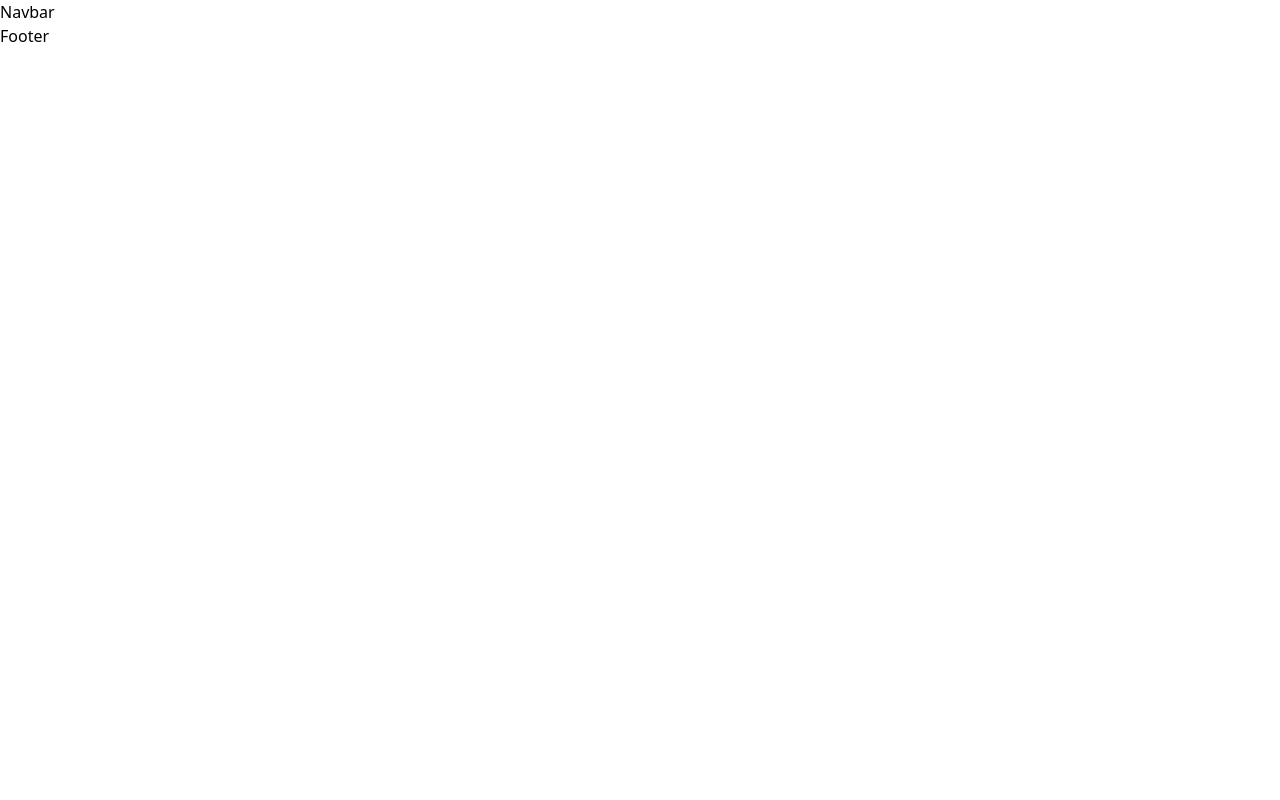
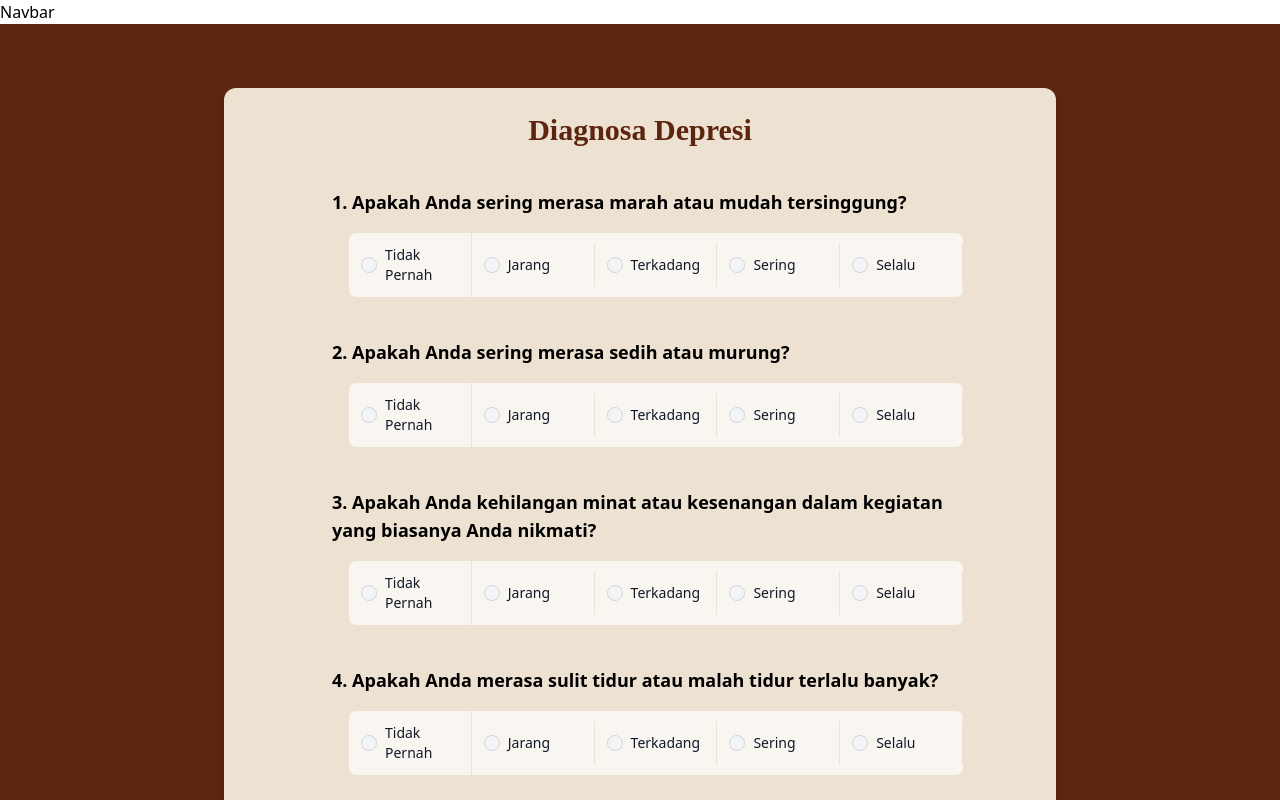
Before and after one commit to SofiaFei/Depresis, a React (Vite) app: page /Quiz in a window 1280 px wide. Before the commit this address had no page. Shown: the top 800 px of the page. Built offline with nearby package versions, Linux system fonts and the light colour scheme.

Commit message:
try: coba quiz.jsx

```diff
--- a/src/App.jsx
+++ b/src/App.jsx
@@ -7,6 +7,7 @@ import {
   Navbar,
   Home,
   Diagnosa,
+  Quiz,
   Footer
 } from "./components";
 
@@ -19,6 +20,7 @@ function App() {
       <Routes>
         <Route path='/' exact element={<Home />} />
         <Route path='/Diagnosa' element={<Diagnosa />} />
+        <Route path='/Quiz' element={<Quiz />} />
       </Routes>
       <Footer />
     </BrowserRouter>
--- /dev/null
+++ b/src/components/Diagnosa/Choice.jsx
@@ -0,0 +1,103 @@
+import React from "react";
+
+const Choice = ({ name, question, onChange }) => {
+  return (
+    <div>
+      <h3 class="mb-4 font-semibold text-dark dark:text-white">{question}</h3>
+      <ul class="items-center w-full ml-4 mx-auto text-sm font-medium text-slate-900 bg-white/70 border border-krim rounded-lg sm:flex">
+        <li class="w-full border-b border-krim hover:bg-krimtua/20 sm:border-b-0 sm:border-r dark:border-gray-600">
+          <div class="flex items-center pl-3">
+            <input
+              id={`tidakpernah-${name}`}
+              type="radio"
+              value="tidakpernah"
+              name={name}
+              onChange={onChange}
+              class="w-4 h-4 text-merah bg-gray-100 border-gray-300 focus:ring-merahtua dark:ring-offset-gray-700 dark:focus:ring-offset-gray-700 focus:ring-2"
+            />
+            <label
+              for={`tidakpernah-${name}`}
+              class="w-full py-3 ml-2 text-sm font-medium text-gray-900 dark:text-gray-300"
+            >
+              Tidak Pernah
+            </label>
+          </div>
+        </li>
+        <li class="w-full border-b border-krim hover:bg-krimtua/20 sm:border-b-0 sm:border-r dark:border-gray-600">
+          <div class="flex items-center pl-3">
+            <input
+              id={`jarang-${name}`}
+              type="radio"
+              value="jarang"
+              name={name}
+              onChange={onChange}
+              class="w-4 h-4 text-merah bg-gray-100 border-gray-300 focus:ring-merahtua dark:focus:ring-merah dark:ring-offset-gray-700 dark:focus:ring-offset-gray-700 focus:ring-2 dark:bg-gray-600 dark:border-gray-500"
+            />
+            <label
+              for={`jarang-${name}`}
+              class="w-full py-3 ml-2 text-sm font-medium text-gray-900 dark:text-gray-300"
+            >
+              Jarang
+            </label>
+          </div>
+        </li>
+        <li class="w-full border-b border-krim hover:bg-krimtua/20  sm:border-b-0 sm:border-r dark:border-gray-600">
+          <div class="flex items-center pl-3">
+            <input
+              id={`sering-${name}`}
+              type="radio"
+              value="sering"
+              name={name}
+              onChange={onChange}
+              class="w-4 h-4 text-merah bg-gray-100 border-gray-300 focus:ring-merahtua dark:focus:ring-merah dark:ring-offset-gray-700 dark:focus:ring-offset-gray-700 focus:ring-2 dark:bg-gray-600 dark:border-gray-500"
+            />
+            <label
+              for={`sering-${name}`}
+              class="w-full py-3 ml-2 text-sm font-medium text-gray-900 dark:text-gray-300"
+            >
+              Terkadang
+            </label>
+          </div>
+        </li>
+        <li class="w-full border-b border-krim hover:bg-krimtua/20 sm:border-b-0 sm:border-r dark:border-gray-600">
+          <div class="flex items-center pl-3">
+            <input
+              id={`sering-${name}`}
+              type="radio"
+              value="sering"
+              name={name}
+              onChange={onChange}
+              class="w-4 h-4 text-merah bg-gray-100 border-gray-300 focus:ring-merahtua dark:focus:ring-merah dark:ring-offset-gray-700 dark:focus:ring-offset-gray-700 focus:ring-2 dark:bg-gray-600 dark:border-gray-500"
+            />
+            <label
+              for={`sering-${name}`}
+              class="w-full py-3 ml-2 text-sm font-medium text-gray-900 dark:text-gray-300"
+            >
+              Sering
+            </label>
+          </div>
+        </li>
+        <li class="w-full border-b border-krim hover:bg-krimtua/20 sm:border-b-0 sm:border-r dark:border-gray-600">
+          <div class="flex items-center pl-3">
+            <input
+              id={`selalu-${name}`}
+              type="radio"
+              value="selalu"
+              name={name}
+              onChange={onChange}
+              class="w-4 h-4 text-merah bg-gray-100 border-gray-300 focus:ring-merahtua dark:focus:ring-merah dark:ring-offset-gray-700 dark:focus:ring-offset-gray-700 focus:ring-2 dark:bg-gray-600 dark:border-gray-500"
+            />
+            <label
+              for={`selalu-${name}`}
+              class="w-full py-3 ml-2 text-sm font-medium text-gray-900 dark:text-gray-300"
+            >
+              Selalu
+            </label>
+          </div>
+        </li>
+      </ul>
+    </div>
+  );
+};
+
+export default Choice;
--- a/src/components/Diagnosa/Diagnosa.jsx
+++ b/src/components/Diagnosa/Diagnosa.jsx
@@ -1,6 +1,8 @@
 // src/Diagnosa.js
 
 import React, { useState } from 'react';
+import Choice from "./Choice";
+import { questions } from "./question";
 
 const pertanyaanList = [
     "Apakah Anda sering merasa marah atau mudah tersinggung?",
@@ -12,7 +14,29 @@ const pertanyaanList = [
     "Apakah Anda sering berpikir tentang kematian atau memiliki pemikiran untuk bunuh diri?"
 ];
 
-const skalaJawaban = ["Selalu", "Sering", "Kadang-kadang", "Jarang", "Tidak Pernah"];
+const skalaJawaban = ["Tidak Pernah", "Jarang", "Kadang-kadang", "Sering", "Selalu"];
+
+// const skalaJawaban = [
+//     {
+//         id: 1,
+//         skala: "Tidak Pernah"
+//     },
+//     {
+//         id: 2,
+//         skala: "Jarang"
+//     },
+//     {
+//         id: 3,
+//         skala: "Kadang-Kadang"
+//     },
+//     {
+//         id: 4,
+//         skala: "Sering"
+//     },
+//     {
+//         id: 5,
+//         skala: "Selalu"
+//     }];
 
 function Diagnosa() {
     const [jawaban, setJawaban] = useState(Array(pertanyaanList.length).fill(null));
@@ -20,11 +44,11 @@ function Diagnosa() {
 
     const handleSubmit = () => {
         const nilaiSkala = {
+            "Tidak Pernah": 1,
+            "Jarang": 2,
+            "Kadang-kadang": 3,
+            "Sering": 4,
             "Selalu": 5,
-            "Sering": 4,
-            "Kadang-kadang": 3,
-            "Jarang": 2,
-            "Tidak Pernah": 1,
         };
 
         const totalSkor = jawaban.reduce((acc, val) => acc + nilaiSkala[val], 0);
@@ -49,7 +73,7 @@ function Diagnosa() {
                     <h1 className='font-bold font-OpenSans text-3xl text-center mb-8 text-merahtua  '>Diagnosa Depresi</h1>
                     {pertanyaanList.map((pertanyaan, index) => (
                         <div className='text-lg mb-6 font-Poppins' key={index}>
-                            <p>{index+1}. {pertanyaan}</p>
+                            <p>{index + 1}. {pertanyaan}</p>
                             {skalaJawaban.map((skala, sIndex) => (
                                 <label key={sIndex}>
                                     <input
@@ -64,11 +88,28 @@ function Diagnosa() {
                                     /> {skala}
                                 </label>
                             ))}
+                            {/* <div id="form-wrapper">
+                                <form>
+                                    <div id="diagnosis-slider">
+                                        {skalaJawaban.map((skala, index) => (
+                                            <div>
+                                                <input type="radio" name="diagnosis" id={skala?.id} value={index} required />
+                                                <label for={skala?.id} data-diagnosis={skala?.skala}>{skala?.ska}</label>
+                                            </div>
+                                        )
+                                        )}
+                                    </div>
+                                    <div id="diagnosis-pos"></div>
+
+                                </form>
+                            </div> */}
+
                         </div>
                     ))}
                     <button onClick={handleSubmit}>Cek Hasil</button>
                     {hasil && <div className="hasil"><h2>Hasil: {hasil}</h2></div>}
                 </div>
+
             </div>
 
         </section>
--- /dev/null
+++ b/src/components/Diagnosa/Quiz.jsx
@@ -0,0 +1,59 @@
+import React, { useState } from "react";
+import Choice from "./Choice";
+import { questions } from "./question";
+
+const Quiz = () => {
+    const [isOpen, setIsOpen] = useState(false);
+
+    const [data, setData] = useState({});
+
+    const updateData = (e) => {
+        setData({
+            ...data,
+            [e.target.name]: e.target.value,
+        });
+    };
+    const submit = (e) => {
+        e.preventDefault();
+        console.log(data);
+    };
+
+    return (
+        <section className="bg-merahtua">
+            <div className="p-16 mx-auto w-5/6 lg:w-9/12 flex flex-col gap-5">
+                <form
+                    onSubmit={submit}
+                    className="bg-krim p-6 px-20 rounded-xl shadow-md">
+                    <h1 className='font-bold font-OpenSans text-3xl text-center mb-8 text-merahtua  '>Diagnosa Depresi</h1>
+                    <div className="">
+                        {questions.map((e) => {
+                            return (
+                                <div className="w-11/12 mx-auto mt-10 text-lg">
+                                    <Choice
+                                        key={e.name}
+                                        question={e.question}
+                                        name={e.name}
+                                        onChange={updateData}
+                                    />
+                                </div>
+
+                            );
+                        })}
+                        <div className="w-full flex justify-center mt-10">
+                            <button
+                                type="submit"
+                                class="text-white bg-gradient-to-br from-merah to-merahtua hover:bg-gradient-to-bl focus:ring-4 focus:outline-none focus:ring-merah font-medium rounded-lg text-sm px-5 py-2.5 text-center mr-2 mb-2 w-1/3"
+                            >
+                                Submit
+                            </button>
+                        </div>
+                    </div>
+
+                </form>
+            </div>
+        </section>
+
+    );
+};
+
+export default Quiz;
--- /dev/null
+++ b/src/components/Diagnosa/question.js
@@ -0,0 +1,36 @@
+export const questions = [
+    {
+        name: "1",
+        question: "1. Apakah Anda sering merasa marah atau mudah tersinggung?",
+    },
+
+    {
+        name: "2",
+        question: "2. Apakah Anda sering merasa sedih atau murung?",
+    },
+
+    {
+        name: "3",
+        question: "3. Apakah Anda kehilangan minat atau kesenangan dalam kegiatan yang biasanya Anda nikmati?",
+    },
+
+    {
+        name: "4",
+        question: "4. Apakah Anda merasa sulit tidur atau malah tidur terlalu banyak?",
+    },
+
+    {
+        name: "5",
+        question: "5. Apakah Anda sering merasa lelah atau kekurangan energi meskipun sudah cukup tidur?",
+    },
+
+    {
+        name: "6",
+        question: "6. Apakah Anda sering merasa tidak berharga atau memiliki rasa bersalah yang berlebihan?",
+    },
+
+    {
+        name: "7",
+        question: "7. Apakah Anda sering berpikir tentang kematian atau memiliki pemikiran untuk bunuh diri?",
+    },
+]
--- a/src/components/index.js
+++ b/src/components/index.js
@@ -2,5 +2,6 @@ import Navbar from './Navbar'
 import Home from './Home/Home'
 import Diagnosa from './Diagnosa/Diagnosa'
 import Footer from './Footer'
+import Quiz from './Diagnosa/Quiz'
 
-export {Navbar, Home, Diagnosa, Footer}
+export {Navbar, Home, Diagnosa, Footer, Quiz}
--- a/src/index.css
+++ b/src/index.css
@@ -1,5 +1,5 @@
 @import url('https://fonts.googleapis.com/css?family=Open+Sans:300,300i,400,400i,600,600i,700,700i|Jost:300,300i,400,400i,500,500i,600,600i,700,700i|Poppins:300,300i,400,400i,500,500i,600,600i,700,700i');
-@import url('https://fonts.googleapis.com/css2?family=Poppins:wght@300;400;600;700;800&display=swap');
+@import url('https://fonts.googleapis.com/css2?family=Poppins:wght@300;400;500;600;700;800&display=swap');
 @import url('https://fonts.googleapis.com/css2?family=Jost:wght@300;400;500;600;700&family=Open+Sans:wght@300;400;500;600;700&display=swap');
 
 @tailwind base;
--- a/tailwind.config.js
+++ b/tailwind.config.js
@@ -22,6 +22,7 @@ export default {
         merahtua: "#5D2510",
         merah: "#8A1616",
         krim: "#EDE1D2",
+        krimtua: "#C4B8B0",
       },
     },
   },
```
